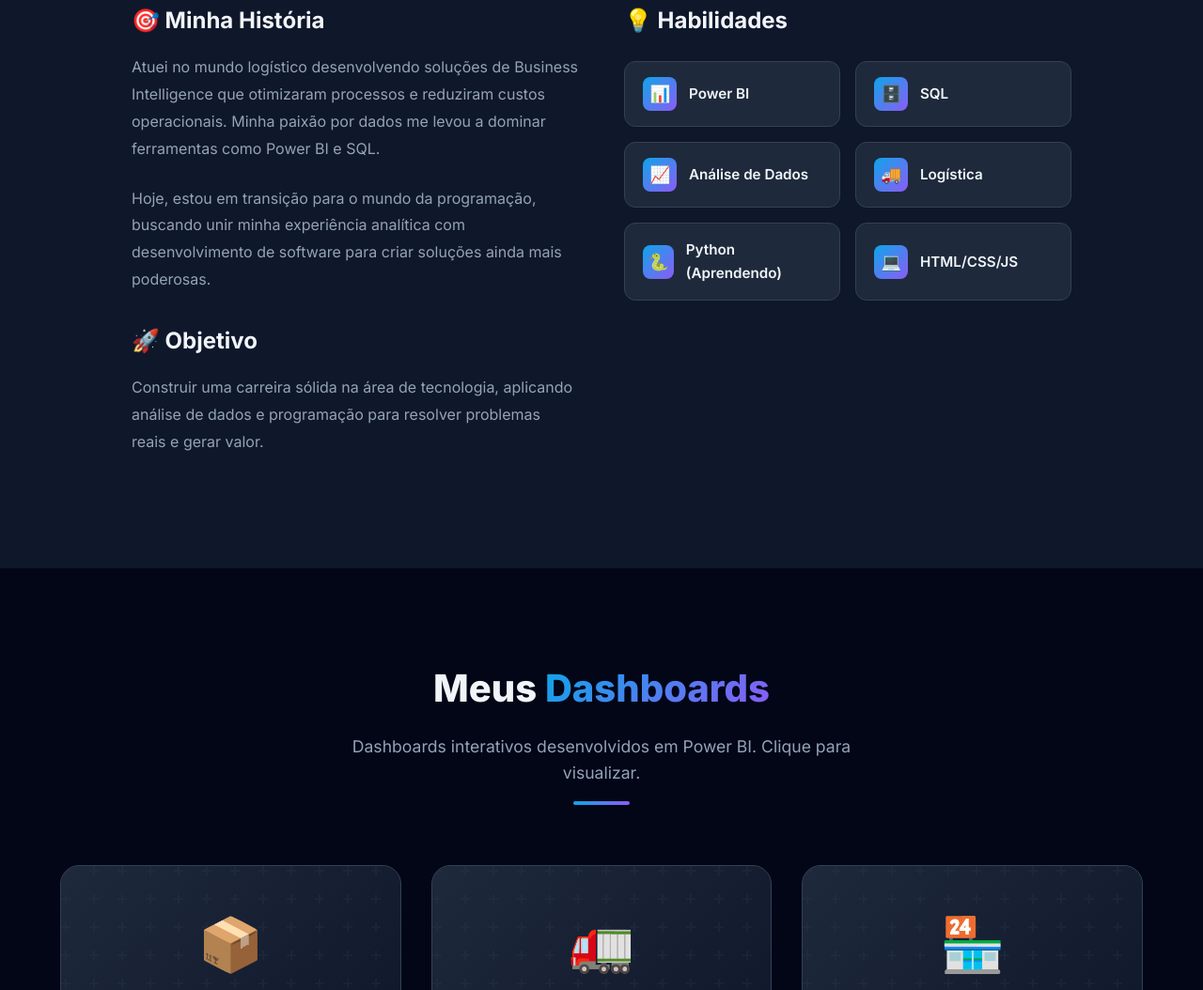
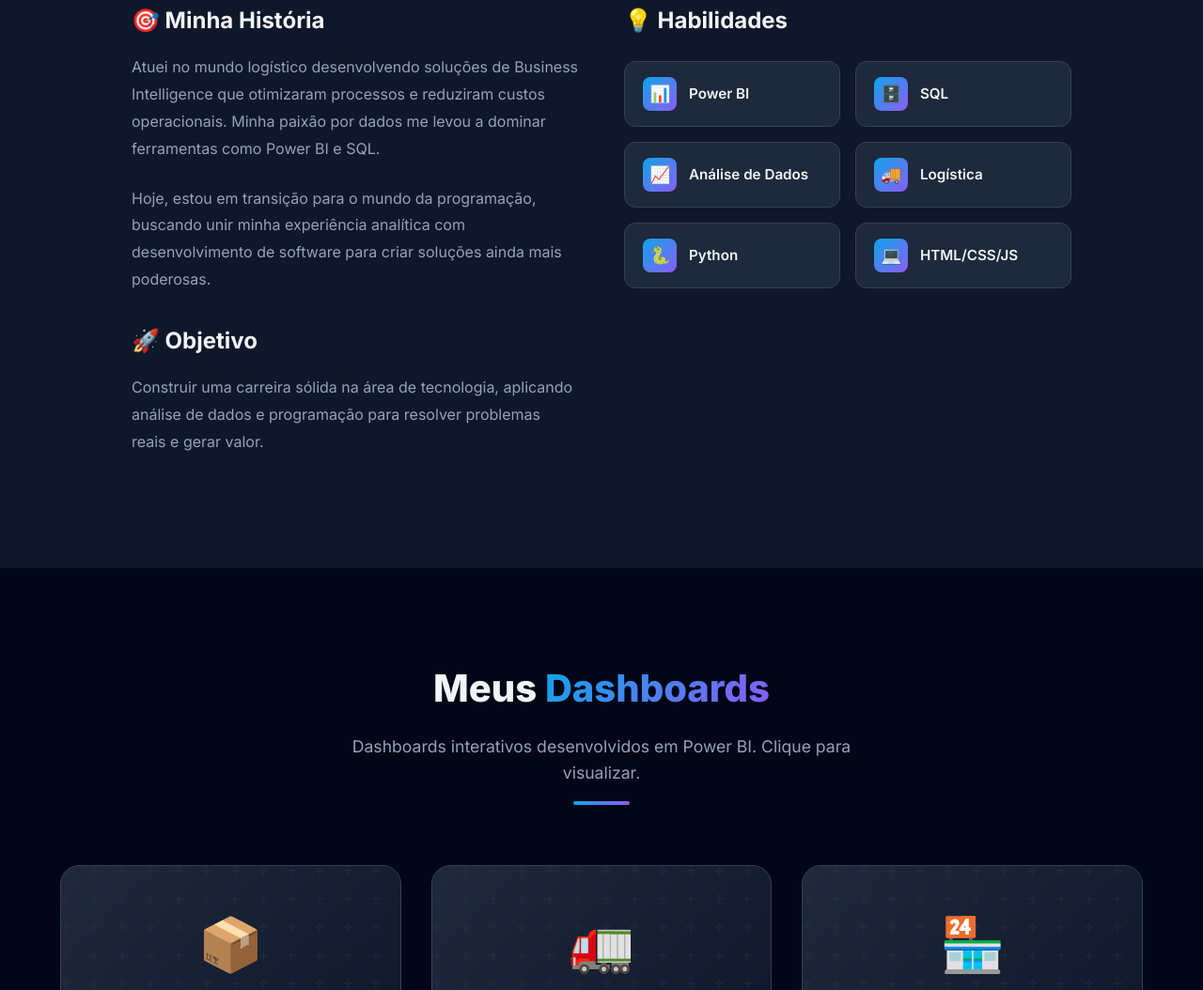
Before and after one commit to Brunfer-sb/portifolio-bruno, a plain HTML site: page index.html in a window 1280 px wide. Shown: the part 1275-2329 px from the top of the page at 94% size. Drawn offline with Linux system fonts and the light colour scheme.

Commit message:
Update index.html

```diff
--- a/index.html
+++ b/index.html
@@ -863,7 +863,7 @@
                     </div>
                     <div class="skill-item">
                         <div class="skill-icon">🐍</div>
-                        <span class="skill-name">Python (Aprendendo)</span>
+                        <span class="skill-name">Python</span>
                     </div>
                     <div class="skill-item">
                         <div class="skill-icon">💻</div>
```
